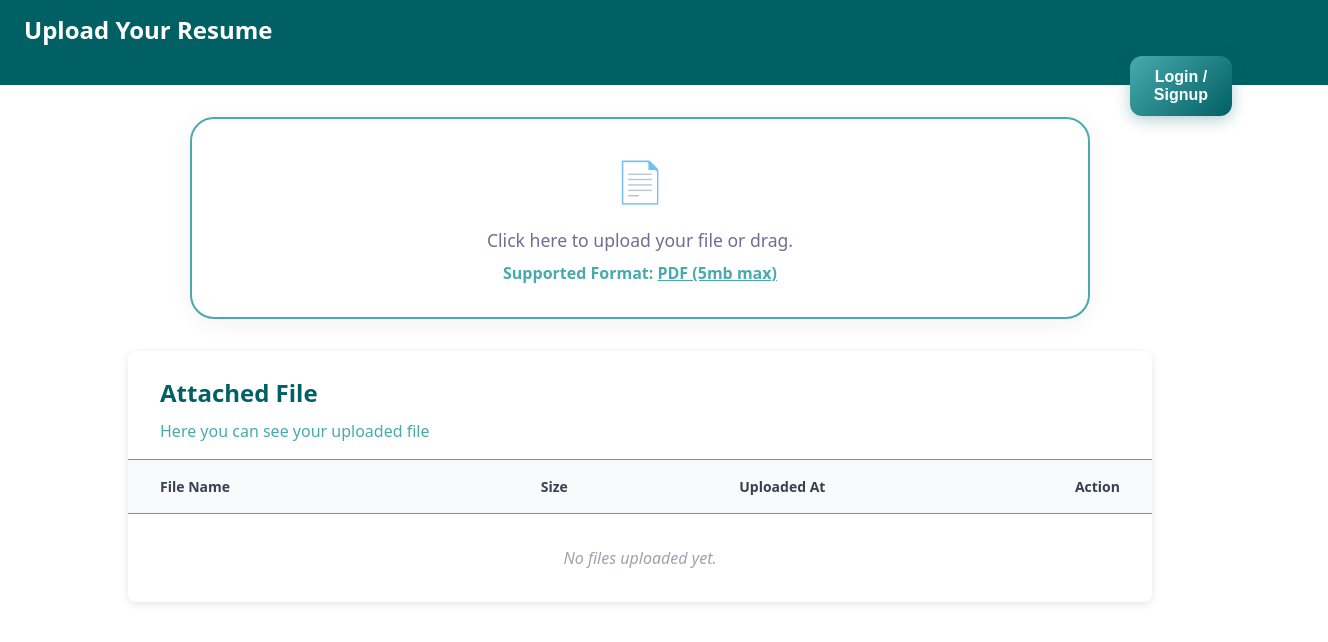
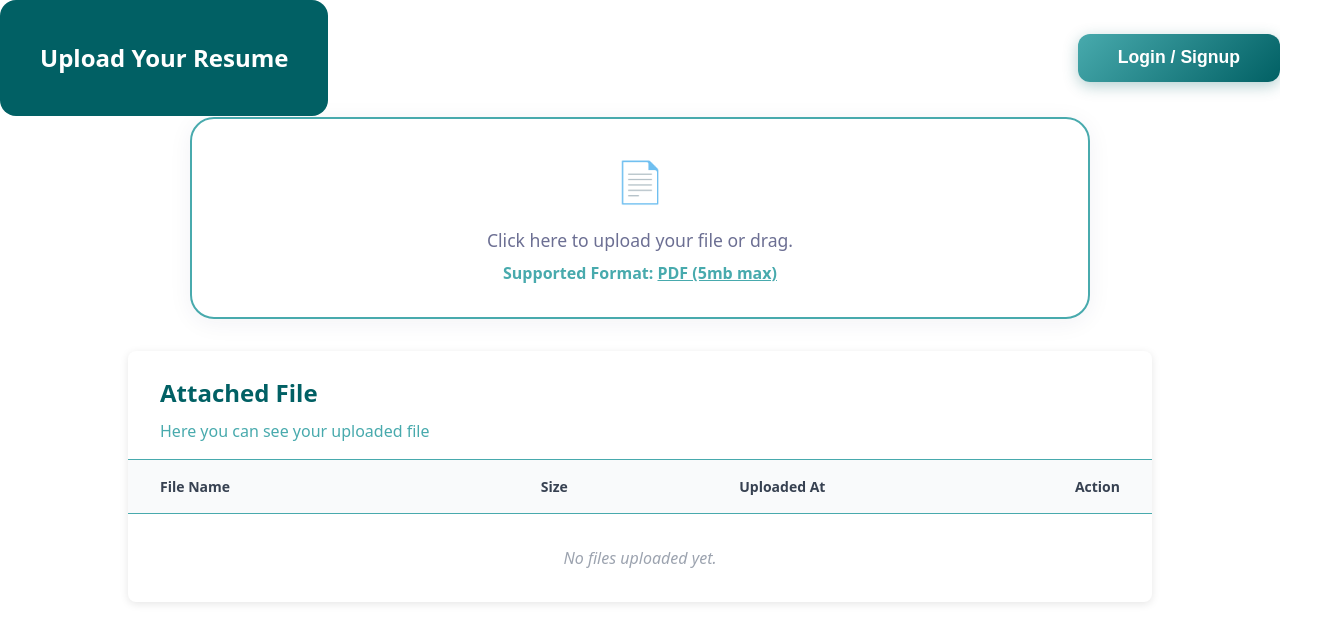
Before and after one commit to harrishussain24/AI-Powered-Resume-Analyzer, a Vue app in the folder frontend/: page / in a window 1280 px wide. Shown: the top 642 px of the page, 1328 px wide, since content can reach past the window. Built offline with nearby package versions, Linux system fonts and the light colour scheme.

Commit message:
alignment issue resolved

```diff
--- a/frontend/src/views/uploadresume.vue
+++ b/frontend/src/views/uploadresume.vue
@@ -139,8 +139,13 @@ const deleteFile = (index) => {
 <template>
   <!-- Main Content -->
   <div class="max-w-5xl mx-auto mt-24 p-6 bg-white rounded-lg shadow relative">
-    <!-- Auth Section - Top Right Corner -->
-    <div class="auth-container">
+    <!-- Heading and Auth Section in Flex Row -->
+    <div class="header-auth-row">
+      <div class="heading-section mb-0">
+        <h2 class="text-3xl font-bold text-gray-800 mb-0 ml-0">Upload Your Resume</h2>
+      </div>
+      <!-- Auth Section -->
+      <div class="auth-container-static">
         <!-- Show user info when logged in -->
         <div v-if="user" class="user-info">
           <span class="user-name">Welcome, {{ user.name || user.email }}</span>
@@ -149,21 +154,18 @@ const deleteFile = (index) => {
           </button>
         </div>
         <!-- Show login button when not logged in -->
-      <div v-else class="login-button-container">
+        <div v-else class="login-button-container-static">
           <button
             @click="router.push('/login')"
-          class="login-button-main"
+            class="login-button-main-static"
           >
             Login / Signup
           </button>
         </div>
       </div>
+    </div>
 
-    <!-- Heading Section -->
-    <div class="mb-8 heading-section">
-      <h2 class="text-3xl font-bold text-gray-800 mb-4 ml-8">Upload Your Resume</h2>
-      <div class="h-px bg-gradient-to-r from-purple-400 via-pink-500 to-red-500 ml-8 mr-8"></div>
-    </div>
+    <div class="h-px bg-gradient-to-r from-purple-400 via-pink-500 to-red-500 ml-8 mr-8 mb-8"></div>
 
     <div class="upload-area" @click="triggerFileSelect">
       <span class="upload-icon">📄</span>
@@ -300,14 +302,86 @@ const deleteFile = (index) => {
 </template>
 
 <style scoped>
+.header-auth-row {
+  display: flex;
+  align-items: center;
+  justify-content: space-between;
+  margin-bottom: 0;
+  padding-bottom: 0;
+}
 .heading-section {
   background-color: #016064;
   color: white;
-  padding: 1rem 1.5rem;
-  width: 100vw;
-  margin-bottom: 2rem;
-  margin-left: calc(-50vw + 50%);
-  margin-top: -1.5rem;
+  padding: 1.25rem 2.5rem;
+  border-radius: 1rem;
+  margin: 0;
+  width: auto;
+  display: flex;
+  align-items: center;
+}
+.auth-container-static {
+  display: flex;
+  align-items: center;
+  margin-left: 2rem;
+}
+.login-button-container-static {
+  display: flex;
+  align-items: center;
+}
+.login-button-main-static {
+  background: linear-gradient(135deg, #48AAAD 0%, #016064 100%);
+  color: white;
+  padding: 0.85rem 2.5rem;
+  min-width: 160px;
+  border: none;
+  border-radius: 12px;
+  font-size: 1.1rem;
+  font-weight: 600;
+  cursor: pointer;
+  transition: all 0.3s ease;
+  box-shadow: 0 4px 15px rgba(1, 96, 100, 0.3);
+  text-decoration: none;
+  display: inline-block;
+}
+.login-button-main-static:hover {
+  transform: translateY(-2px);
+  box-shadow: 0 6px 20px rgba(1, 96, 100, 0.4);
+  background: linear-gradient(135deg, #3a8a8d 0%, #014d50 100%);
+}
+.login-button-main-static:active {
+  transform: translateY(0);
+  box-shadow: 0 2px 10px rgba(1, 96, 100, 0.3);
+}
+.user-info {
+  display: flex;
+  align-items: center;
+  gap: 1rem;
+  background: white;
+  padding: 0.75rem 1.5rem;
+  border-radius: 12px;
+  box-shadow: 0 4px 15px rgba(0, 0, 0, 0.1);
+  border: 2px solid #48AAAD;
+}
+.user-name {
+  color: #016064;
+  font-weight: 600;
+  font-size: 0.95rem;
+}
+.logout-button {
+  background: linear-gradient(135deg, #dc2626 0%, #ef4444 100%);
+  color: white;
+  padding: 0.5rem 1rem;
+  border: none;
+  border-radius: 8px;
+  font-size: 0.85rem;
+  font-weight: 600;
+  cursor: pointer;
+  transition: all 0.3s ease;
+}
+.logout-button:hover {
+  transform: translateY(-1px);
+  box-shadow: 0 4px 12px rgba(220, 38, 38, 0.3);
+  background: linear-gradient(135deg, #b91c1c 0%, #dc2626 100%);
 }
 .upload-area {
   background: #fff;
```
Lines whose indentation alone changed are shown as unchanged.
